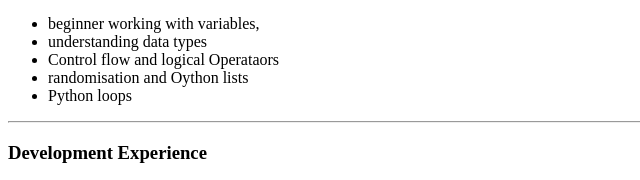
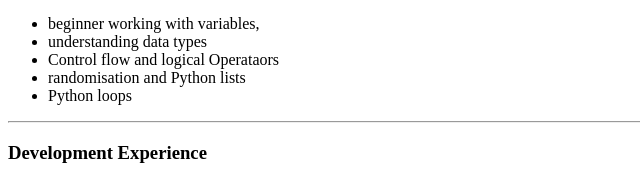
Before and after one commit to JohnMbeve/CV, a plain HTML site: page index.html in a window 1280 px wide. Shown: the part 328-508 px from the top of the page, 0-640 px from the left. Drawn offline with Linux system fonts and the light colour scheme.

Commit message:
Update index.html

```diff
--- a/index.html
+++ b/index.html
@@ -21,7 +21,7 @@
         <li>beginner working with variables,</li>
         <li>understanding data types</li>
         <li>Control flow and logical Operataors</li>
-        <li> randomisation and Oython lists</li>
+        <li> randomisation and Python lists</li>
         <li>Python loops</li>
       </ul>
       <hr>
```
